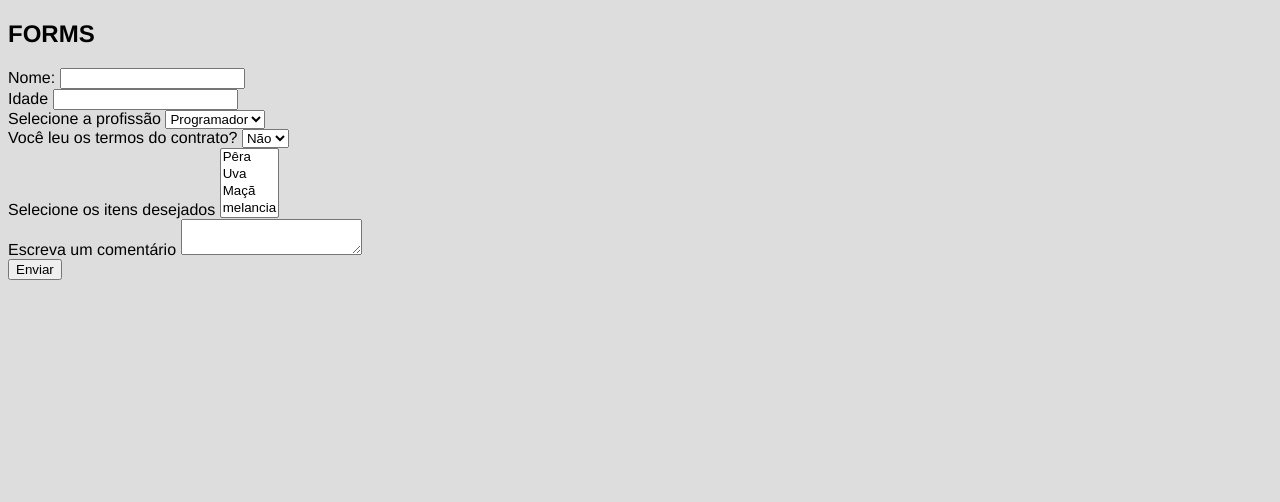
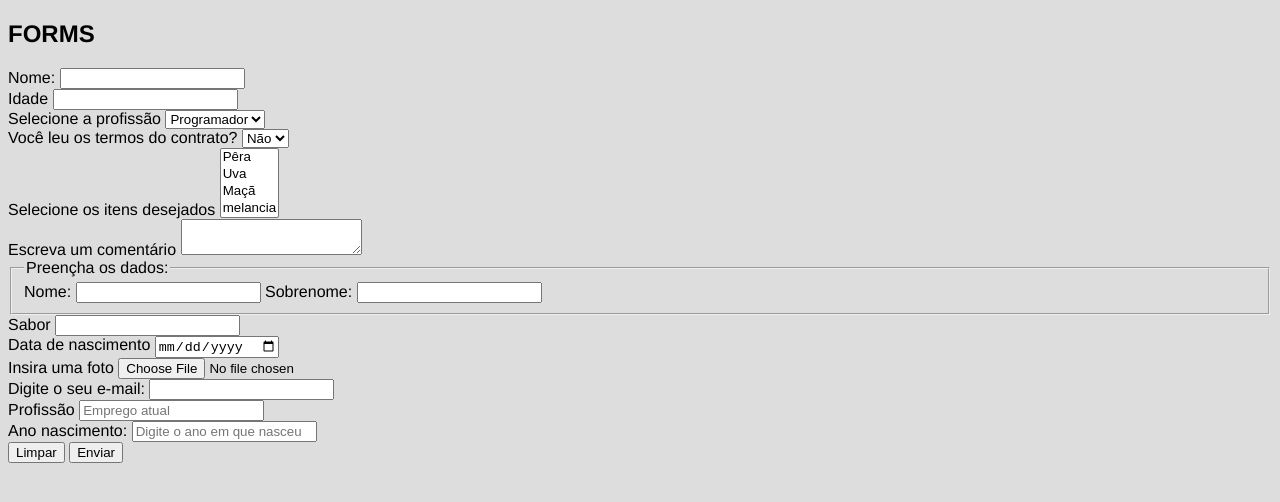
Before and after one commit to Laiserafim/curso-front, a plain HTML site: page 5_forms/index.html in a window 1280 px wide. Drawn offline with Linux system fonts and the light colour scheme; files that its build step writes are made by us from their sources.

Commit message:
adicionando tipos de forms como img, email, data

```diff
--- a/5_forms/index.html
+++ b/5_forms/index.html
@@ -48,8 +48,56 @@
             <label for="content">Escreva um comentário</label>
             <textarea name="coment"></textarea>
         </div>
+        <div>
+            <fieldset>
+                <legend>Preençha os dados: </legend>
+                <label for="firstname">Nome:</label>
+                <input type="text" name="firstname">
+                <label for="lastname">Sobrenome:</label>
+                <input type="text" name="lastname">
+            </fieldset>
+        </div>
 
+        <div>
+            <label for="flavor">Sabor</label>
+            <input type="text" list="flavors" name="flavor">
+
+            <datalist id="flavors">
+                <option value="Ceraja"></option>
+                <option value="Morango"></option>
+                <option value="Chocolate"></option>
+                <option value="Abacaxi"></option>
+            </datalist>
+        </div>
+
+        <div>
+            <label for="birthday">Data de nascimento</label>
+            <input type="date" name="birthday">
+        </div>
+
+        <div>
+            <label for="image">Insira uma foto</label>
+            <input type="file" name="image" >
+        </div>
+
+        <div>
+            <label for="email">Digite o seu e-mail:</label>
+            <input type="email" name="email">
+        </div>
+
+        <div>
+            <label for="currentjob">Profissão</label>
+            <input type="text" name="currentjob" placeholder="Emprego atual">
+        </div>
+
+        <div>
+            <label for="birthday">Ano nascimento:</label>
+            <input type="text" placeholder="Digite o ano em que nasceu" required>
+        </div>
+
+        <input type="reset" value="Limpar">
         <input type="submit" value="Enviar">
+
     </form>
 </body>
 </html>
```
